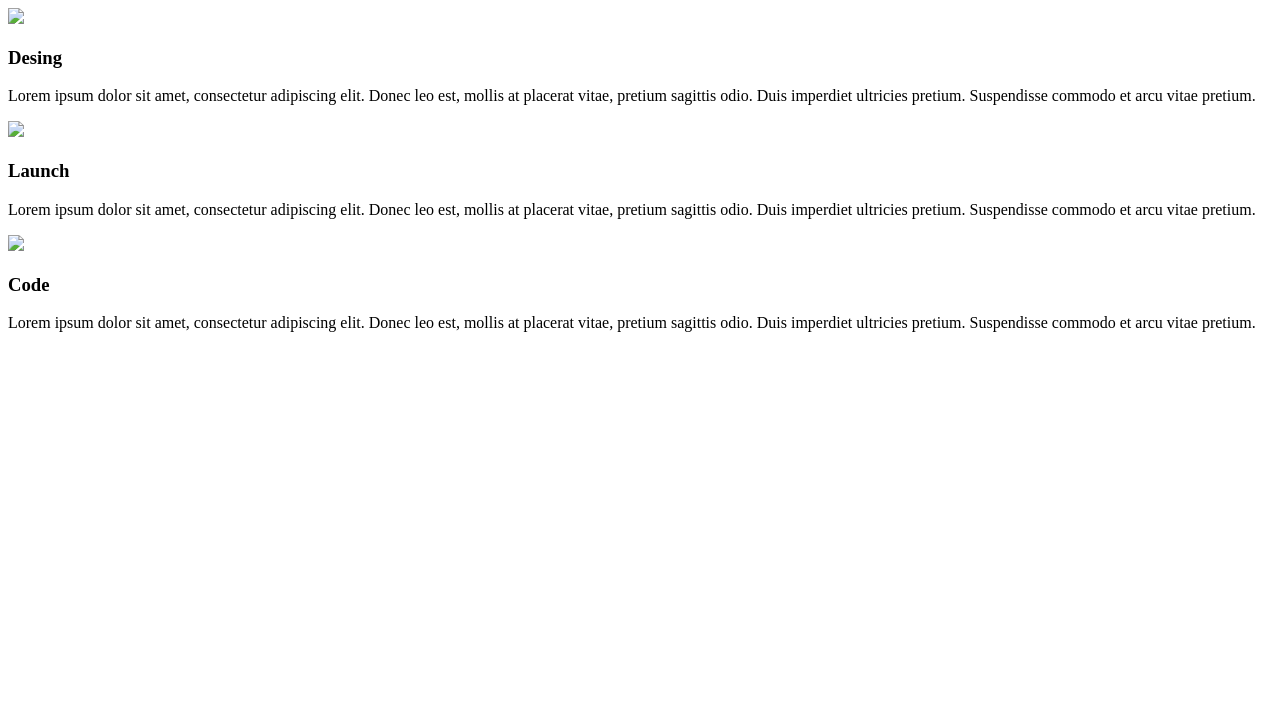
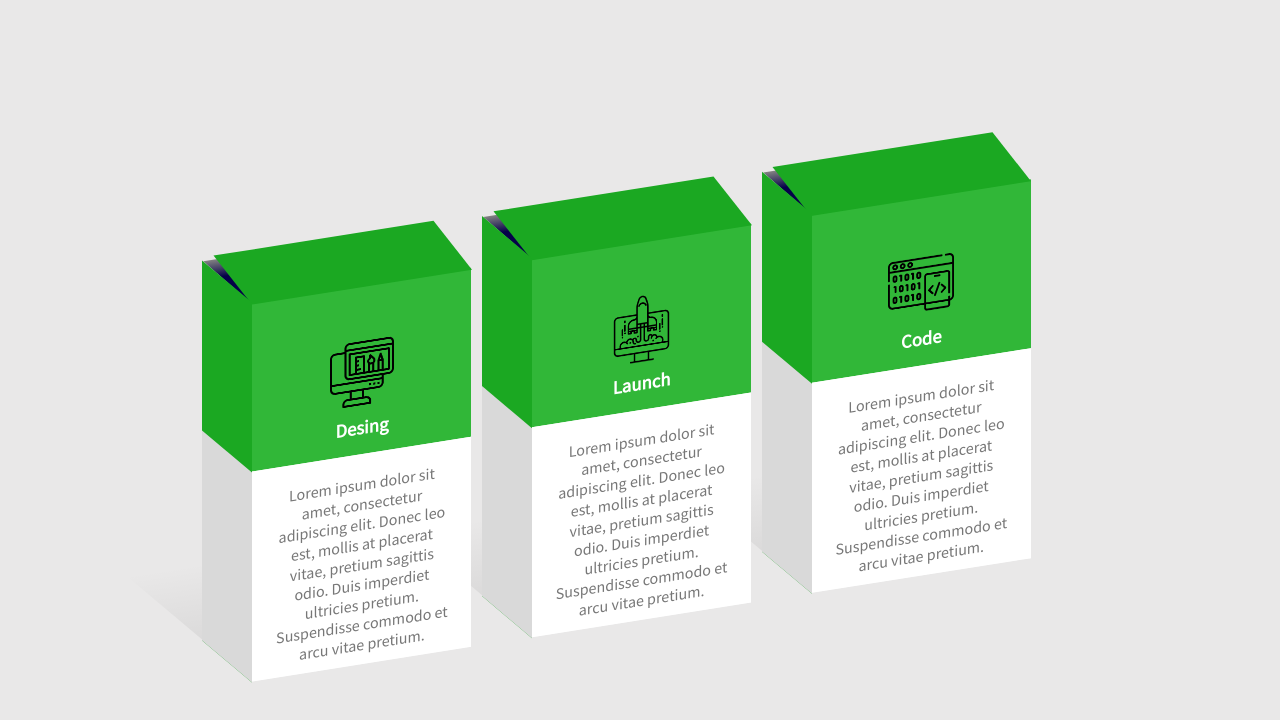
Before and after one commit to eduardo-and/drug_box_card, a plain HTML site: page index.html in a window 1280 px wide. Drawn offline with Linux system fonts and the light colour scheme.

Commit message:
Add files via upload

```diff
--- a/index.html
+++ b/index.html
@@ -4,14 +4,14 @@
     <meta charset="UTF-8">
     <meta name="viewport" content="width=device-width, initial-scale=1.0">
     <meta style="viewport" content="width=device-width, initial-scale=1.0">
-    <link rel='stylesheet' type='text/css' href='src/CSS/style.css' />
+    <link rel='stylesheet' type='text/css' href='lib/CSS/style.css' />
     <title>3d Cards</title>
 </head>
 <body>
     <div class="container">
         <div class="card">
             <div class="imgBx">
-                <img src="src/img/design.png" width="150px">
+                <img src="img/design.png" width="150px">
                 <h3>Desing</h3>
             </div>
             <div class="content">
@@ -26,7 +26,7 @@
         </div>
         <div class="card">
             <div class="imgBx">
-                <img src="src/img/launch.png" width="150px">
+                <img src="img/launch.png" width="150px">
                 <h3>Launch</h3>
             </div>
             <div class="content">
@@ -41,7 +41,7 @@
         </div>
         <div class="card">
             <div class="imgBx">
-                <img src="src/img/code.png" width="150px">
+                <img src="img/code.png" width="150px">
                 <h3>Code</h3>
             </div>
             <div class="content">
```
